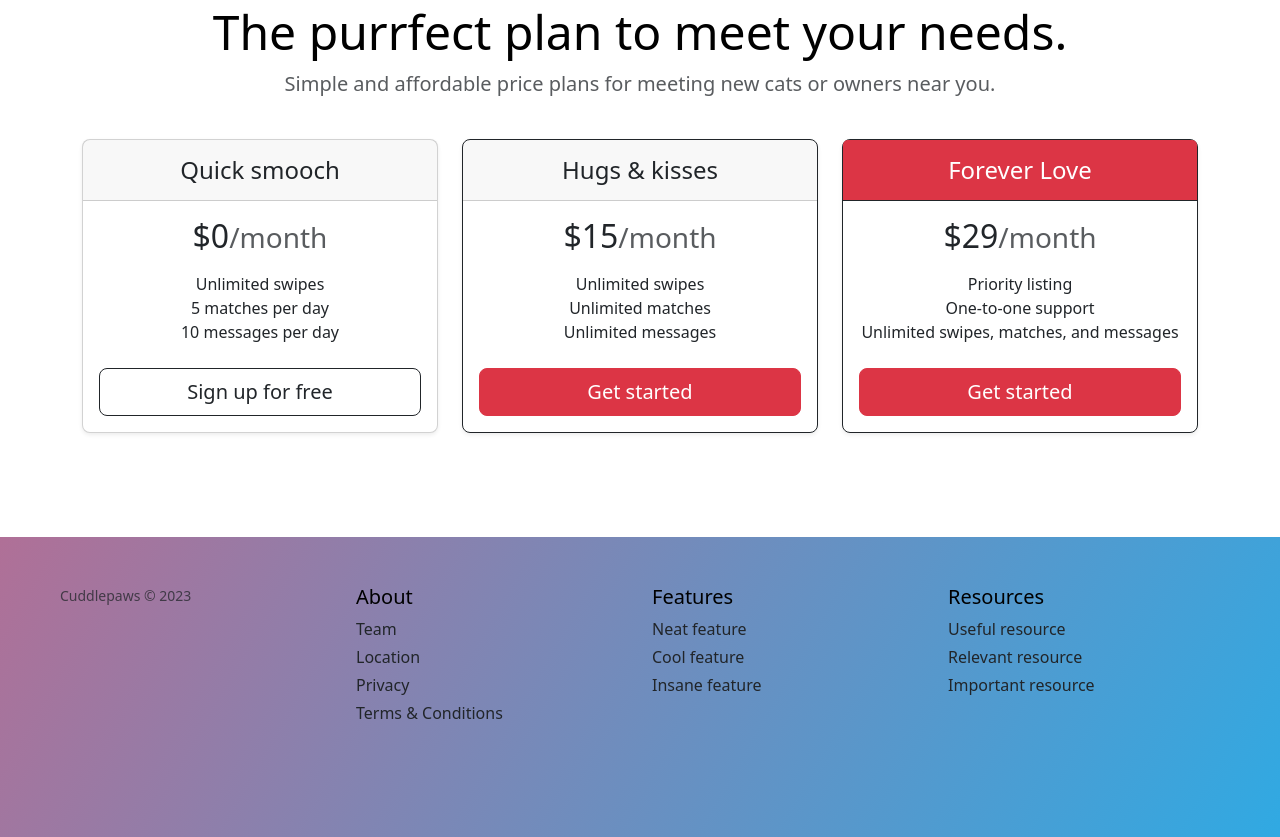
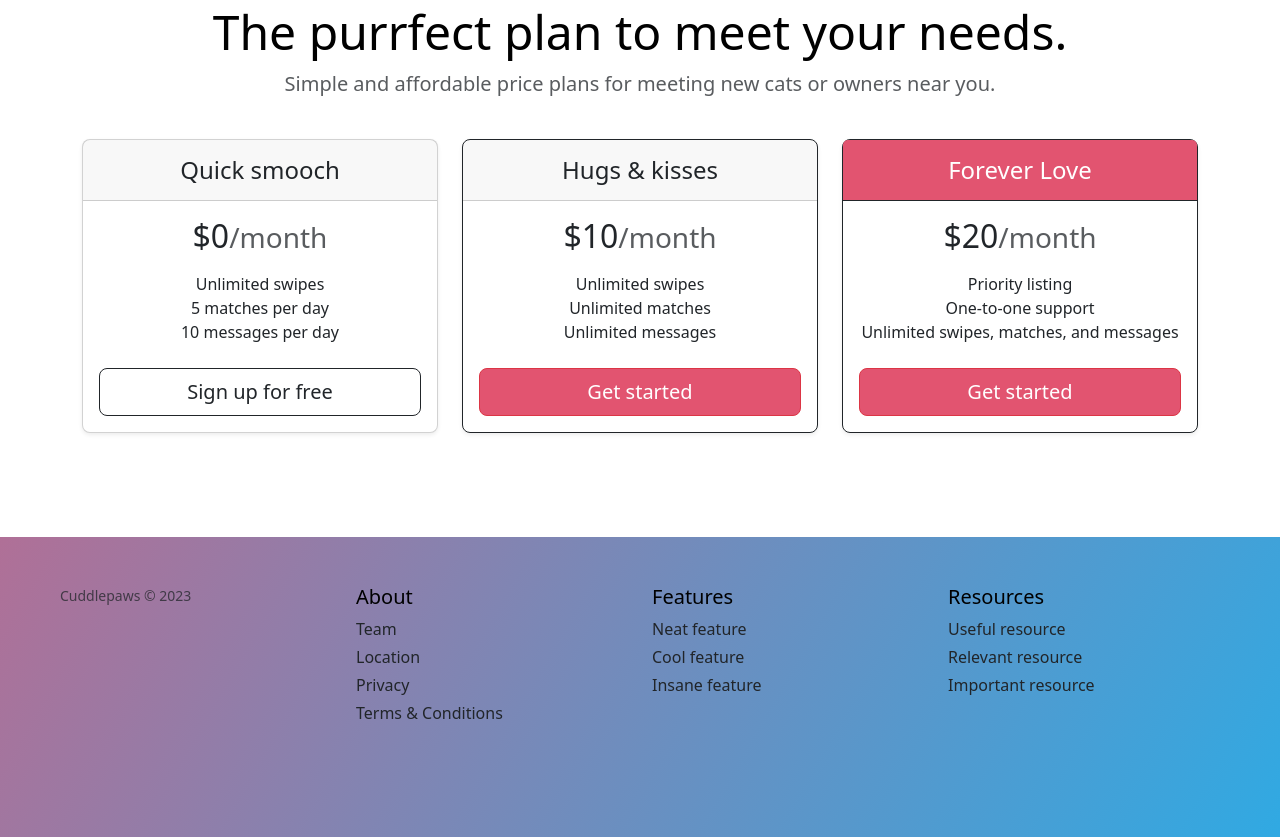
Before and after one commit to kwisschen/cuddlepaws, a plain HTML site: page index.html in a window 1280 px wide. Shown: the part 2031-2868 px from the top of the page. Drawn offline with nearby package versions, Linux system fonts and the light colour scheme; a web font is replaced by a local one.

Commit message:
Changed pricing color

```diff
--- a/css/styles.css
+++ b/css/styles.css
@@ -45,3 +45,12 @@
 #footer {
   color: black;
 }
+
+.btn-danger {
+  background-color: #E25470;
+}
+
+#forever-love {
+  background-color: #E25470;
+  color: white;
+}
--- a/index.html
+++ b/index.html
@@ -14,7 +14,7 @@
 </head>
 
 <body>
-  <!-- Title -->
+  <!-- Hero -->
   <section id="title" class="gradient-background">
     <div class="container col-xxl-8 px-4 pt-5">
       <a id="navbar-brand" href="#"><img src="./images/paw-brand.png" alt="cuddlies brand logo" height="50"> Cuddlepaws</a>
@@ -145,7 +145,7 @@
                 <h4 class="my-0 fw-normal">Hugs & kisses</h4>
               </div>
               <div class="card-body">
-                <h2 class="card-title pricing-card-title">$15<small class="text-body-secondary fw-light">/month</small></h2>
+                <h2 class="card-title pricing-card-title">$10<small class="text-body-secondary fw-light">/month</small></h2>
                 <ul class="list-unstyled mt-3 mb-4">
                   <li>Unlimited swipes</li>
                   <li>Unlimited matches</li>
@@ -157,11 +157,11 @@
           </div>
           <div class="col">
             <div class="card mb-4 rounded-3 shadow-sm border-dark">
-              <div class="card-header py-3 text-bg-danger border-dark">
+              <div class="card-header py-3 border-dark" id="forever-love">
                 <h4 class="my-0 fw-normal">Forever Love</h4>
               </div>
               <div class="card-body">
-                <h2 class="card-title pricing-card-title">$29<small class="text-body-secondary fw-light">/month</small></h2>
+                <h2 class="card-title pricing-card-title">$20<small class="text-body-secondary fw-light">/month</small></h2>
                 <ul class="list-unstyled mt-3 mb-4">
                   <li>Priority listing</li>
                   <li>One-to-one support</li>
```
